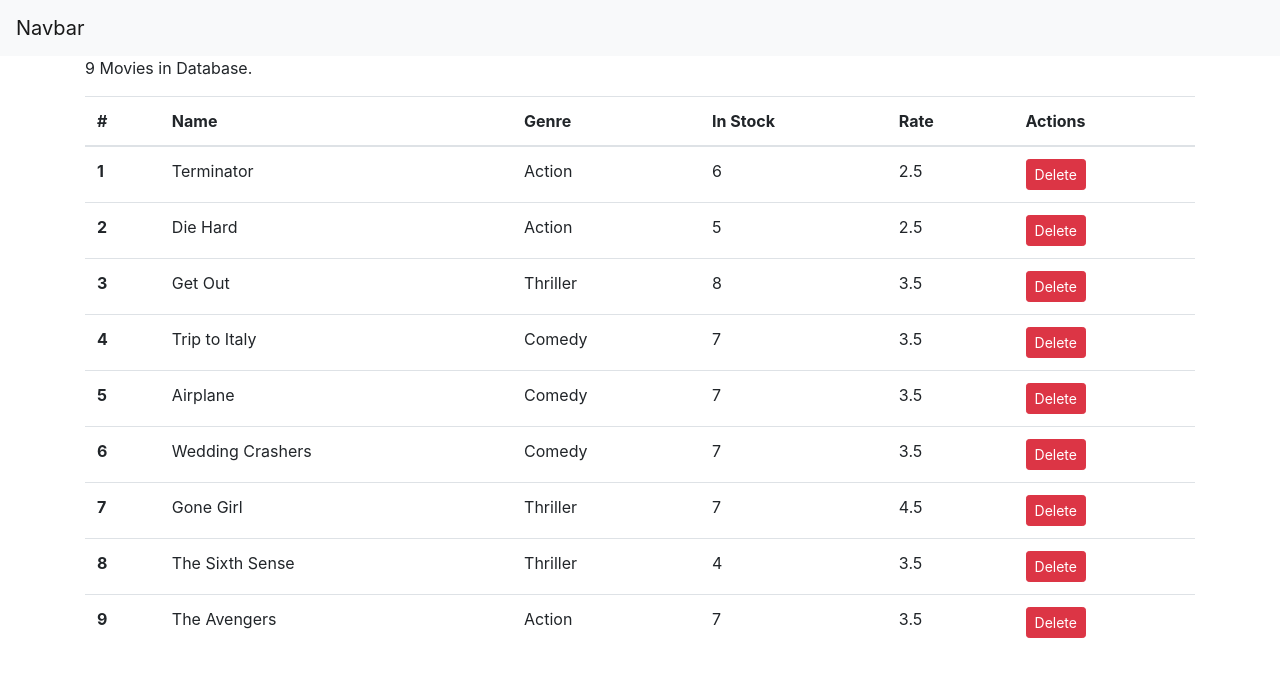
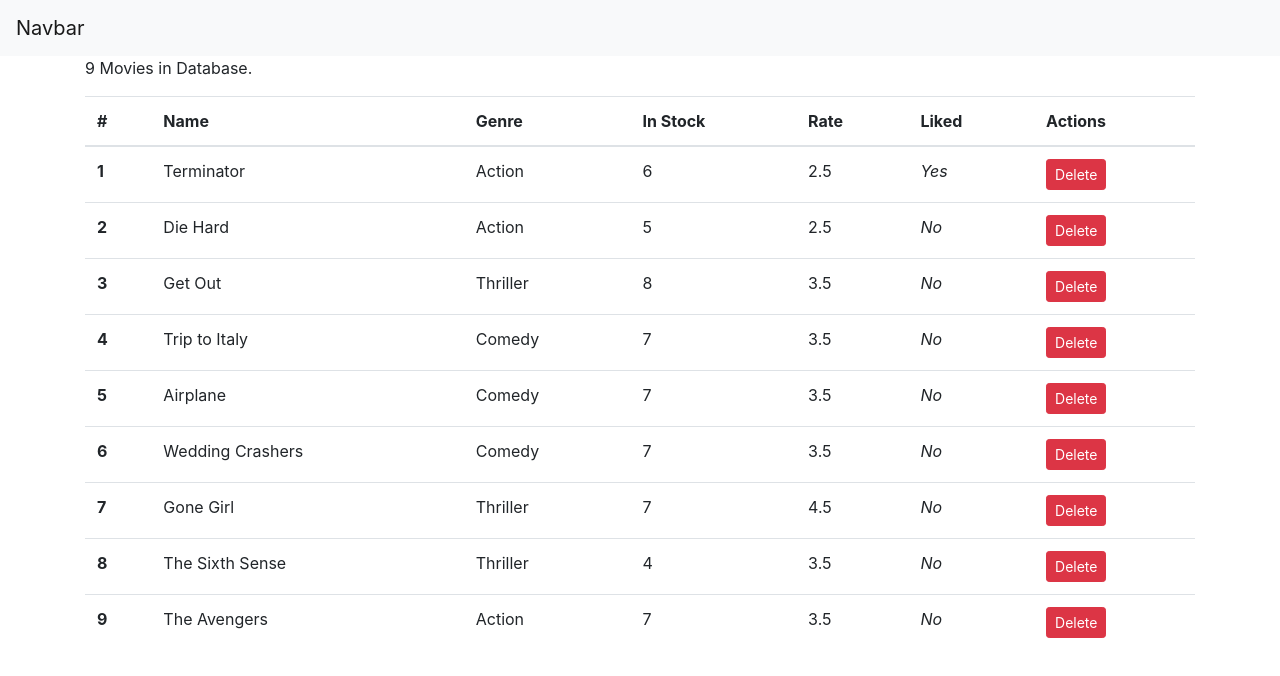
Before and after one commit to SASnigdho/react-with-bootstrap, a React (Create React App) app: page / in a window 1280 px wide. Shown: the top 676 px of the page. Built offline with nearby package versions, Linux system fonts and the light colour scheme.

Commit message:
Liked component created.

```diff
--- /dev/null
+++ b/src/components/common/liked.jsx
@@ -0,0 +1,13 @@
+import React from "react";
+
+const Liked = (props) => {
+  const liked = props.liked === true ? "Yes" : "No";
+
+  return (
+    <i class="fa fa-heart" aria-hidden="true">
+      {liked}
+    </i>
+  );
+};
+
+export default Liked;
--- a/src/components/movies.jsx
+++ b/src/components/movies.jsx
@@ -1,5 +1,6 @@
 import React, { Component } from "react";
 import { getMovies } from "../services/fakeMovieService";
+import Liked from "./common/liked";
 
 class Movies extends Component {
   state = {
@@ -35,6 +36,7 @@ class Movies extends Component {
               <th scope="col">Genre</th>
               <th scope="col">In Stock</th>
               <th scope="col">Rate</th>
+              <th scope="col">Liked</th>
               <th scope="col">Actions</th>
             </tr>
           </thead>
@@ -46,6 +48,9 @@ class Movies extends Component {
                 <td>{movie.genre.name}</td>
                 <td>{movie.numberInStock}</td>
                 <td>{movie.dailyRentalRate}</td>
+                <td>
+                  <Liked liked={movie.liked} />
+                </td>
                 <td>
                   <button
                     className="btn btn-danger btn-sm"
```
